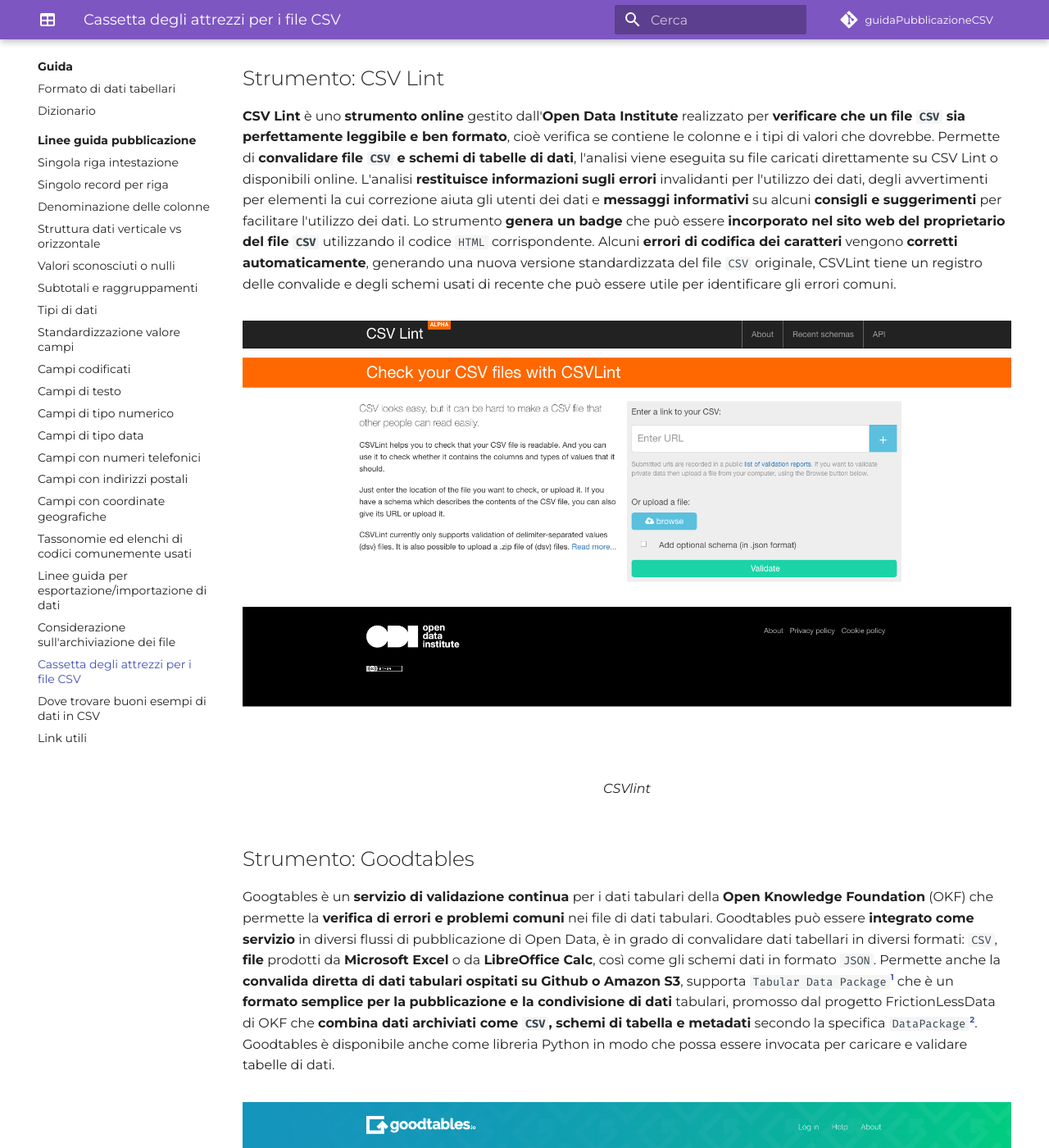
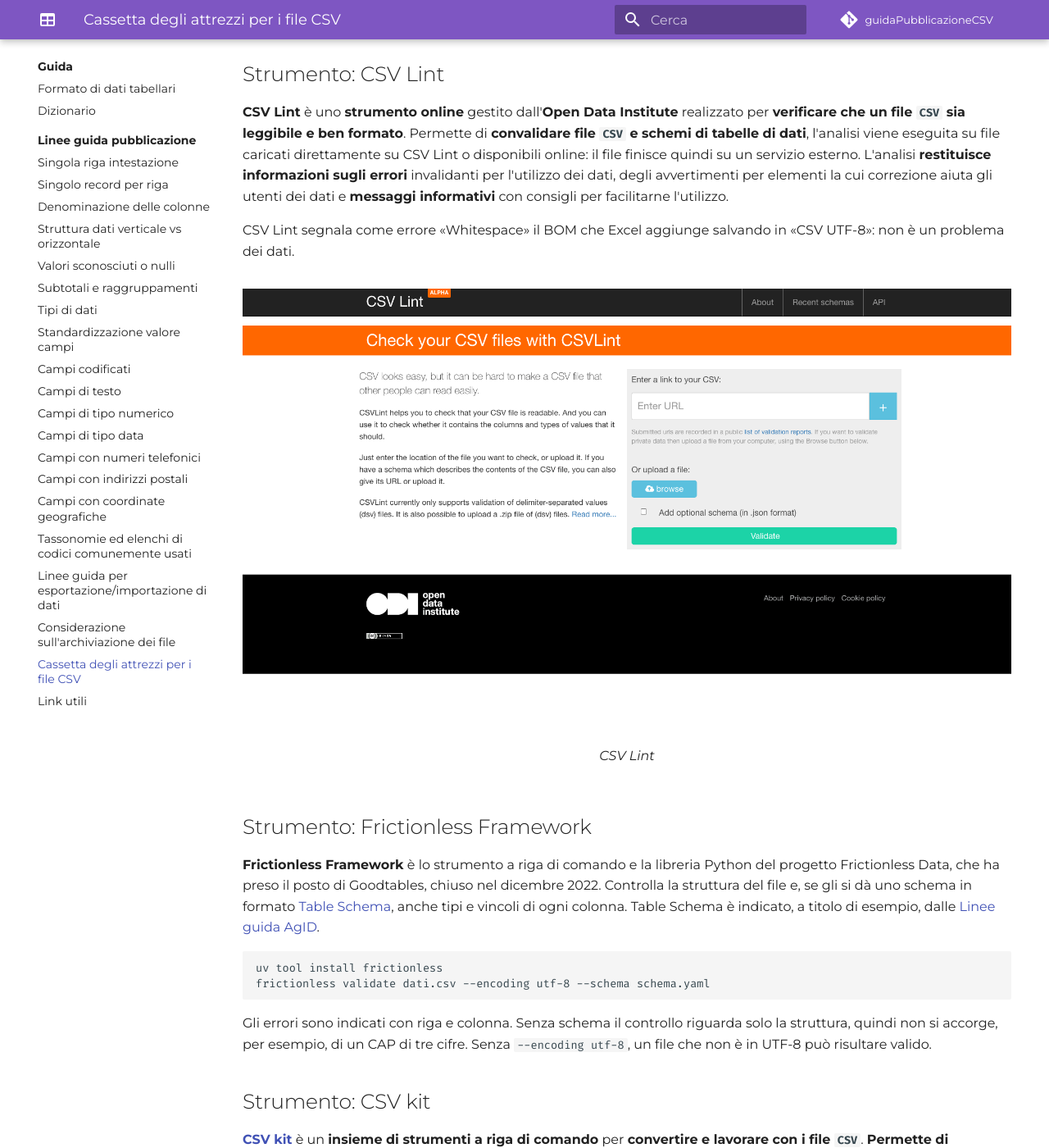
Before and after one commit to ondata/guidaPraticaPubblicazioneCSV, an MkDocs documentation site: the page built from docs/guida/linee_guida_pubblicazione/Cassetta_attrezzi.md, in a window 1280 px wide and 1400 px high, scrolled down 628 px. Shown: the whole window at 82% size. Built offline with MkDocs 1.6.1 and Material for MkDocs 9.7.7, drawn with Linux system fonts in a browser that asks for light colours; emoji names are drawn with the system emoji font; comment, search, counter and statistics services are not loaded; some of the changed text lies outside the part shown.

Commit message:
fix: strumenti superati, via Goodtables, Data Curator e pagina esempi
Co-Authored-By: Claude Opus 5.5 <noreply@anthropic.com>
Claude-Session: https://claude.ai/code/session_01RCCNPKrWt4tp2kKJYeM5Rt

````diff
--- a/docs/guida/linee_guida_pubblicazione/Cassetta_attrezzi.md
+++ b/docs/guida/linee_guida_pubblicazione/Cassetta_attrezzi.md
@@ -9,57 +9,45 @@ Ci sono **strumenti** disponibili per l'**elaborazione di file `CSV`** che forni
 
 | | Servizio/Suite di strumenti | Convalida della struttura | Pulizia dei dati | Conversione del formato |
 | --- | --- | --- | --- | --- |
-| **[CSV Lint](https://csvlint.io/)** | In linea | :material-check-bold:{ .spunta_verde } | :x: | :x: |
-| **[Goodtables](https://goodtables.io/)** | In linea | :material-check-bold:{ .spunta_verde } | :x: | :x: |
-| **[Data curator](https://github.com/qcif/data-curator)** | Suite | :material-check-bold:{ .spunta_verde } | :material-check-bold:{ .spunta_verde } | :material-check-bold:{ .spunta_verde } |
-| **[CSV kit](https://csvkit.readthedocs.io/en/latest/)** | Suite | :x: | :material-check-bold:{ .spunta_verde } | :material-check-bold:{ .spunta_verde } |
+| **[CSV Lint](https://csvlint.io/)** | Online | :material-check-bold:{ .spunta_verde } | :x: | :x: |
+| **[Frictionless Framework](https://framework.frictionlessdata.io/)** | Riga di comando e libreria Python | :material-check-bold:{ .spunta_verde } | :x: | :x: |
+| **[CSV kit](https://csvkit.readthedocs.io/en/latest/)** | Riga di comando | :material-check-bold:{ .spunta_verde } | :material-check-bold:{ .spunta_verde } | :material-check-bold:{ .spunta_verde } |
 
 ## Strumento: CSV Lint
 
-**CSV Lint** è uno **strumento online** gestito dall'**Open Data Institute** realizzato per **verificare che un file `CSV` sia perfettamente leggibile e ben formato**, cioè verifica se contiene le colonne e i tipi di valori che dovrebbe. Permette di **convalidare file `CSV` e schemi di tabelle di dati**, l'analisi viene eseguita su file caricati direttamente su CSV Lint o disponibili online.
-L'analisi **restituisce informazioni sugli errori** invalidanti per l'utilizzo dei dati, degli avvertimenti per elementi la cui correzione aiuta gli utenti dei dati e **messaggi informativi** su alcuni **consigli e suggerimenti** per facilitare l'utilizzo dei dati.
-Lo strumento **genera un badge** che può essere **incorporato nel sito web del proprietario del file `CSV`** utilizzando il codice `HTML` corrispondente.
-Alcuni **errori di codifica dei caratteri** vengono **corretti automaticamente**, generando una nuova versione standardizzata del file `CSV` originale, CSVLint tiene un registro delle convalide e degli schemi usati di recente che può essere utile per identificare gli errori comuni.
+**CSV Lint** è uno **strumento online** gestito dall'**Open Data Institute** realizzato per **verificare che un file `CSV` sia leggibile e ben formato**. Permette di **convalidare file `CSV` e schemi di tabelle di dati**, l'analisi viene eseguita su file caricati direttamente su CSV Lint o disponibili online: il file finisce quindi su un servizio esterno.
+L'analisi **restituisce informazioni sugli errori** invalidanti per l'utilizzo dei dati, degli avvertimenti per elementi la cui correzione aiuta gli utenti dei dati e **messaggi informativi** con consigli per facilitarne l'utilizzo.
+
+CSV Lint segnala come errore «Whitespace» il BOM che Excel aggiunge salvando in «CSV UTF-8»: non è un problema dei dati.
 
 <figure markdown>
-  ![CSVlint](../../imgs/CSVlint.png)
-  <figcaption>CSVlint</figcaption>
+  ![Schermata di CSV Lint con il risultato della validazione di un file](../../imgs/CSVlint.png)
+  <figcaption>CSV Lint</figcaption>
 </figure>
 
-## Strumento: Goodtables
+## Strumento: Frictionless Framework
 
-Googtables è un **servizio di validazione continua** per i dati tabulari della **Open Knowledge Foundation** (OKF) che permette la **verifica di errori e problemi comuni** nei file di dati tabulari. Goodtables può essere **integrato come servizio** in diversi flussi di pubblicazione di Open Data, è in grado di convalidare dati tabellari in diversi formati: `CSV`, **file** prodotti da **Microsoft Excel** o da **LibreOffice Calc**, così come gli schemi dati in formato `JSON`. Permette anche la **convalida diretta di dati tabulari ospitati su Github o Amazon S3**, supporta `Tabular Data Package`[^1] che è un **formato semplice per la pubblicazione e la condivisione di dati** tabulari, promosso dal progetto FrictionLessData di OKF che **combina dati archiviati come `CSV`, schemi di tabella e metadati** secondo la specifica `DataPackage`[^2]. Goodtables è disponibile anche come libreria Python in modo che possa essere invocata per caricare e validare tabelle di dati.
+**Frictionless Framework** è lo strumento a riga di comando e la libreria Python del progetto Frictionless Data, che ha preso il posto di Goodtables, chiuso nel dicembre 2022. Controlla la struttura del file e, se gli si dà uno schema in formato [Table Schema](https://datapackage.org/standard/table-schema/), anche tipi e vincoli di ogni colonna. Table Schema è indicato, a titolo di esempio, dalle [Linee guida AgID](https://ondata.github.io/linee-guida-opendata/capitolo-5.html#sec-modellazione-e-documentazione).
 
-[^1]: [Tabular data package](https://specs.frictionlessdata.io/tabular-data-package/#language)
-[^2]: [Data package](https://specs.frictionlessdata.io/data-package/)
+```
+uv tool install frictionless
+frictionless validate dati.csv --encoding utf-8 --schema schema.yaml
+```
 
-<figure markdown>
-  ![Goodtables](../../imgs/Goodtables.png)
-  <figcaption>Goodtables</figcaption>
-</figure>
-
-### Esempio
-
-Le tabelle contenute nel repository GitHub che contiene questa guida cono state inserite nel monitoraggio continuo e l'esito è :material-check-bold:{ .spunta_verde } [![goodtables.io](https://goodtables.io/badge/github/ondata/guidaPraticaPubblicazioneCSV.svg)](https://goodtables.io/github/ondata/guidaPraticaPubblicazioneCSV)
-
-## Strumento: Data curator
-
-Data Curator è uno **strumento desktop** implementato dall'Open Data Institute che **permette la modifica, la convalida e la pubblicazione** di file di dati tabulari riutilizzabili come Open Data. Con questo strumento **è possibile generare dati tabulari** in formato `CSV`, `TSV`[^3], partendo da zero o da modelli di strutture dati e schemi. **Corregge automaticamente i problemi** comuni che si trovano nei file `CSV` ed in quelli prodotti con Excel. È possibile **creare automaticamente schemi** che descrivono i campi di dati e includono **specifiche regole di convalida** (ad esempio, unico, obbligatorio, lunghezza minima o massima o soggetto a espressioni regolari), così come **descrivere la provenienza dei dati**. Lo **strumento di convalida** analizza il file di dati rispetto allo schema definito e genera un file di valori separati nei vari dialetti `CSV` (separatore `,`, `;`, `TAB` o campi a larghezza fissa). Permette inoltre l'**incapsulamento dei dati e dello schema** per l'esportazione usando la specifica `Data Package`, i **file di dati descritti e validati** possono essere **pubblicati direttamente** sui portali di dati `CKAN`.
-
-[^3]: `TSV` è un file di dati con estensione `tsv` in cui il separatore tra i campi è il `TAB` invece che la `,` come nel `CSV`.
-
-<figure markdown>
-  ![Goodtables](../../imgs/Datacurator.png)
-  <figcaption>Data curator</figcaption>
-</figure>
+Gli errori sono indicati con riga e colonna. Senza schema il controllo riguarda solo la struttura, quindi non si accorge, per esempio, di un CAP di tre cifre. Senza `--encoding utf-8`, un file che non è in UTF-8 può risultare valido.
 
 ## Strumento: CSV kit
 
-[**CSV kit**](https://csvkit.readthedocs.io/en/latest/) è un **insieme di strumenti a riga di comando** da usare in ambienti Linux/MacOS[^4] per **convertire e lavorare con i file `CSV`**, tra le altre utili funzionalità, CSV kit **permette di convertire file creati con Excel o file `JSON` in `CSV` e viceversa**, permette inoltre di eseguire diverse **operazioni a livello di colonna, riga o cella** e di **generare sintesi statistiche ed eseguire query `SQL` sui dati**. Esegue anche alcune **analisi dei dati** e ne deduce alcune caratteristiche come l'assenza/presenza di intestazione o di tipi di dati.
+[**CSV kit**](https://csvkit.readthedocs.io/en/latest/) è un **insieme di strumenti a riga di comando** per **convertire e lavorare con i file `CSV`**. **Permette di convertire file creati con Excel o file `JSON` in `CSV` e viceversa**, di eseguire diverse **operazioni a livello di colonna, riga o cella** e di **generare sintesi statistiche ed eseguire query `SQL` sui dati**.
 
-[^4]: Può essere utilizzato anche in ambiente Windows attraverso il [WSL Windows Subsystem for Linux](https://docs.microsoft.com/it-it/windows/wsl/install)
+```
+uv tool install csvkit
+csvclean --length-mismatch dati.csv
+```
+
+Il comando elenca le righe con un numero di campi diverso dall'intestazione. Attenzione: `csvlook` e `csvstat` deducono i tipi delle colonne, e un codice come `001272` può diventare `1,272`. Per i codici si usa l'opzione `-I` di `csvlook`.
 
 <figure markdown>
-  ![Goodtables](../../imgs/CSVkit.png)
+  ![Schermata di CSV kit nel terminale](../../imgs/CSVkit.png)
   <figcaption>CSV kit</figcaption>
 </figure>
--- a/mkdocs.yml
+++ b/mkdocs.yml
@@ -74,7 +74,6 @@ nav:
           - Linee guida per esportazione/importazione di dati: guida/linee_guida_pubblicazione/Linee_guida_importazione_esportazione.md
           - Considerazione sull'archiviazione dei file: guida/linee_guida_pubblicazione/Considerazioni_archiviazione.md
           - Cassetta degli attrezzi per i file CSV: guida/linee_guida_pubblicazione/Cassetta_attrezzi.md
-          - Dove trovare buoni esempi di dati in CSV: guida/linee_guida_pubblicazione/Esempi_dati_CSV.md
           - Link utili: guida/linee_guida_pubblicazione/Link_utili.md
     - Partecipa: partecipa.md
     - Note: note_redazione.md
````
Also changed, not shown: docs/guida/linee_guida_pubblicazione/Esempi_dati_CSV.md (deleted, +0 -94 lines), docs/guida/linee_guida_pubblicazione/index.md (+0 -1 lines), docs/imgs/Datacurator.png (deleted), docs/imgs/Datahub.png (deleted), docs/imgs/Goodtables.png (deleted), docs/imgs/Kaggle.png (deleted), docs/imgs/Kaggle2.png (deleted).
